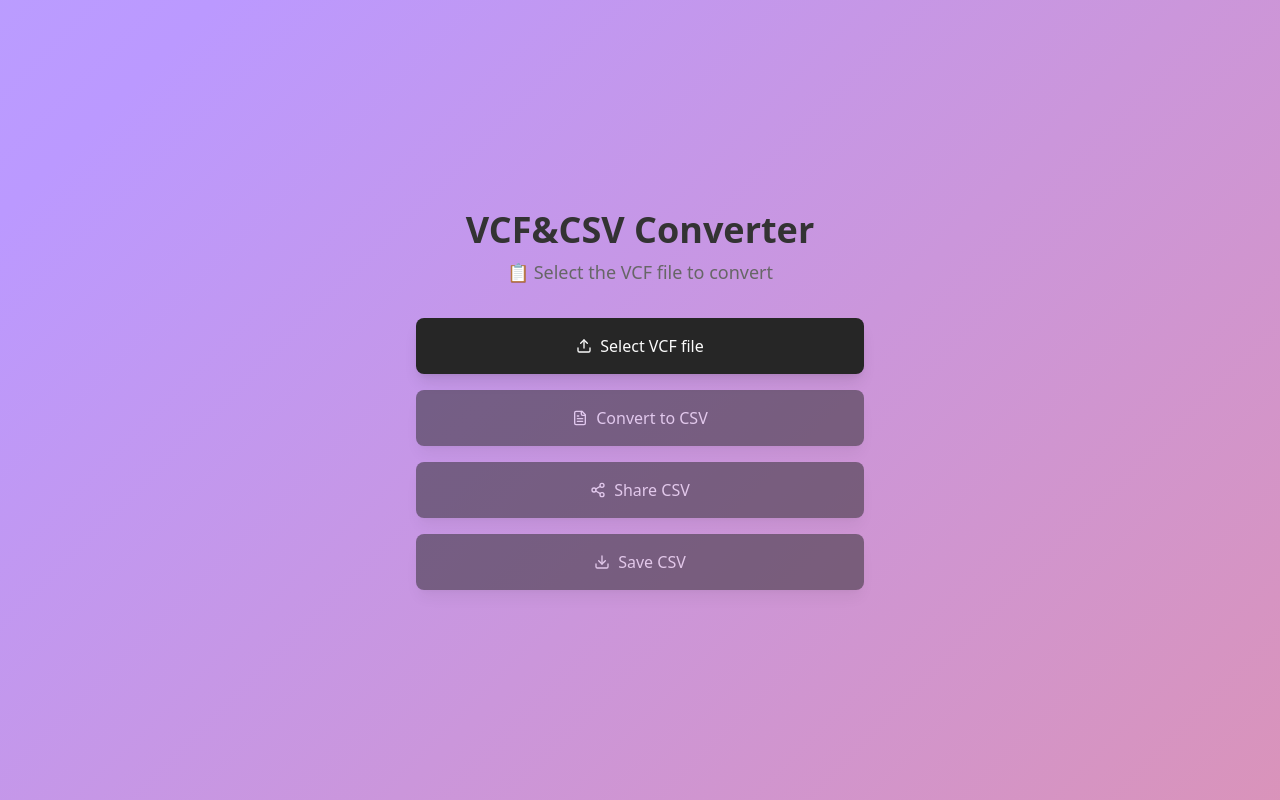
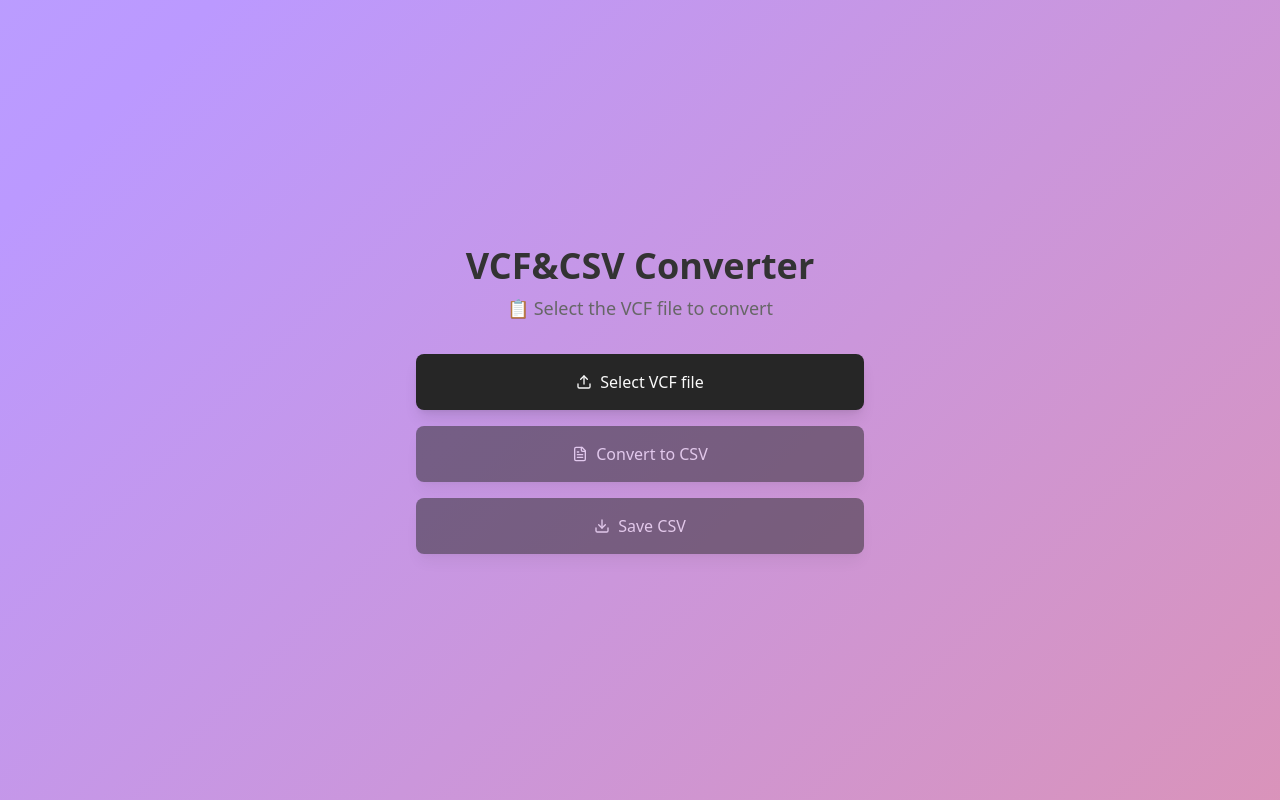
Before and after one commit to tyaglovsky/vc-convertor, a React (Vite) app: page / in a window 1280 px wide. Built offline with nearby package versions, Linux system fonts and the light colour scheme.

Commit message:
Remove Share button
Remove the "Share CSV" button from the UI.

```diff
--- a/src/components/VCFConverter.tsx
+++ b/src/components/VCFConverter.tsx
@@ -1,8 +1,8 @@
 import React, { useState, useRef } from 'react';
 import { Button } from '@/components/ui/button';
 import { useToast } from '@/hooks/use-toast';
-import { parseVCF, convertToCSV, downloadCSV, shareCSV, Contact } from '@/lib/vcf-converter';
-import { Upload, Download, Share2, FileText } from 'lucide-react';
+import { parseVCF, convertToCSV, downloadCSV, Contact } from '@/lib/vcf-converter';
+import { Upload, Download, FileText } from 'lucide-react';
 
 const VCFConverter = () => {
   const [selectedFile, setSelectedFile] = useState<File | null>(null);
@@ -71,26 +71,6 @@ const VCFConverter = () => {
     }
   };
 
-  const handleShare = async () => {
-    if (!csvContent) {
-      toast({
-        title: "No CSV data",
-        description: "Please convert a VCF file first",
-        variant: "destructive"
-      });
-      return;
-    }
-
-    try {
-      await shareCSV(csvContent, `${selectedFile?.name.replace('.vcf', '')}_contacts.csv`);
-    } catch (error) {
-      toast({
-        title: "Share failed",
-        description: "Unable to share the file",
-        variant: "destructive"
-      });
-    }
-  };
 
   const handleSave = () => {
     if (!csvContent) {
@@ -148,17 +128,6 @@ const VCFConverter = () => {
             {isProcessing ? 'Converting...' : 'Convert to CSV'}
           </Button>
 
-          {/* Share Button */}
-          <Button
-            onClick={handleShare}
-            variant="converter"
-            size="xl"
-            className="w-full"
-            disabled={!csvContent || isProcessing}
-          >
-            <Share2 className="w-5 h-5" />
-            Share CSV
-          </Button>
 
           {/* Save Button */}
           <Button
```
